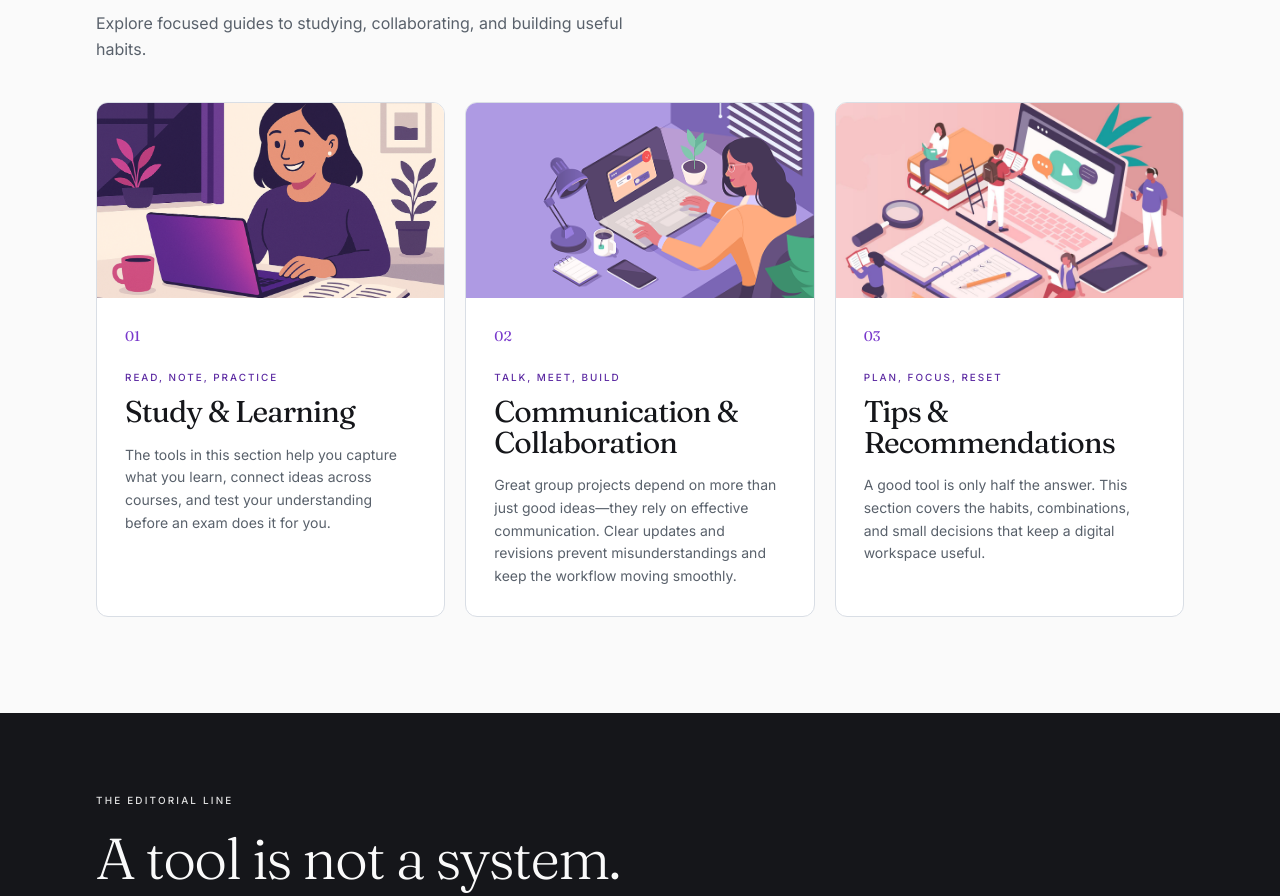
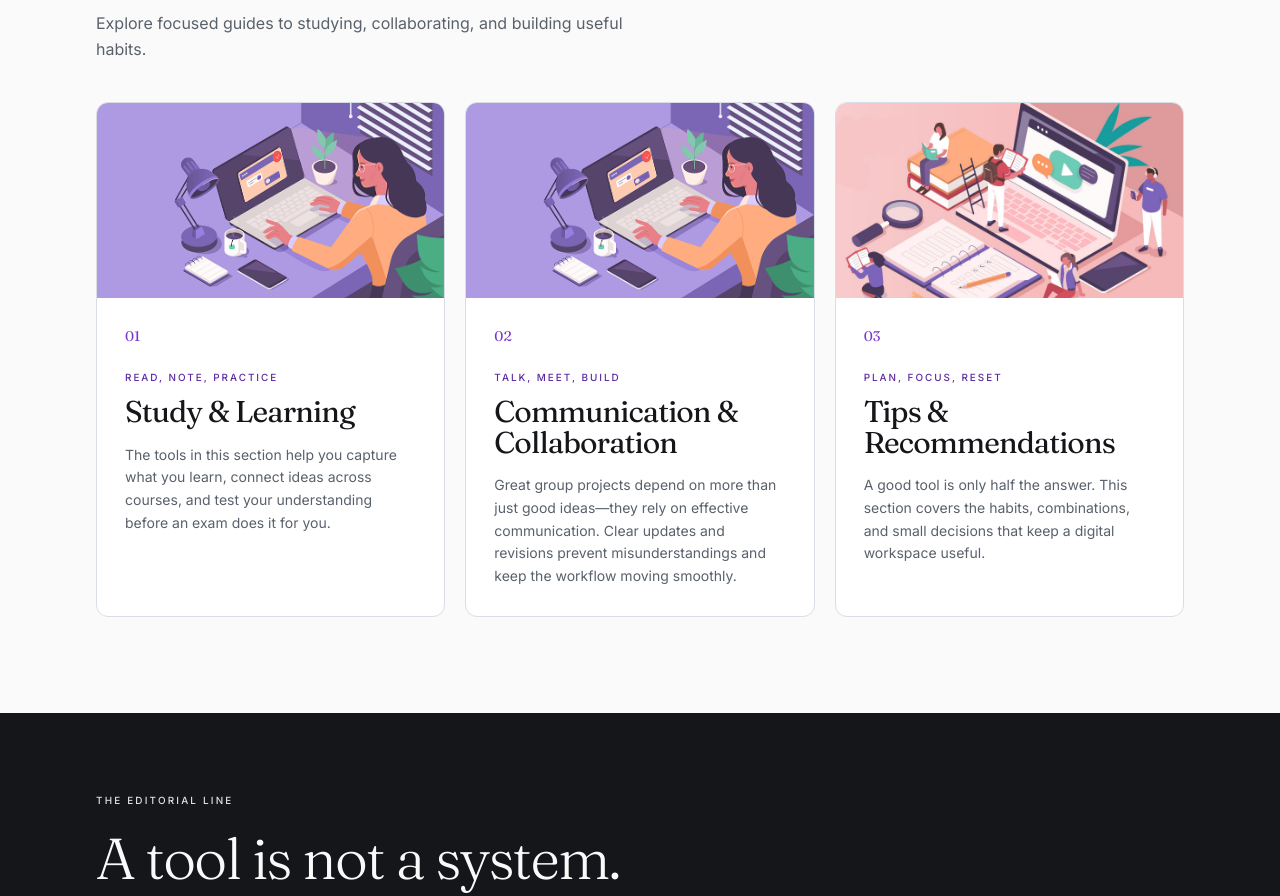
Before and after one commit to Luzdary2006/EmcodeNews, a Next.js app: page / in a window 1280 px wide. Shown: the part 2318-3214 px from the top of the page. Built offline with nearby package versions, Linux system fonts and the light colour scheme; no server answers.

Commit message:
fix: use imagen1.png on the Study & Learning card

```diff
--- a/src/components/home/section-directory.tsx
+++ b/src/components/home/section-directory.tsx
@@ -7,7 +7,7 @@ import { withBase } from "@/lib/with-base";
 
 const sectionImages = {
   "study-learning": {
-    src: "/logos/imagen2.png",
+    src: "/logos/imagen1.png",
     alt: "Estudiante trabajando en una computadora con un libro abierto.",
   },
   "communication-collaboration": {
```
